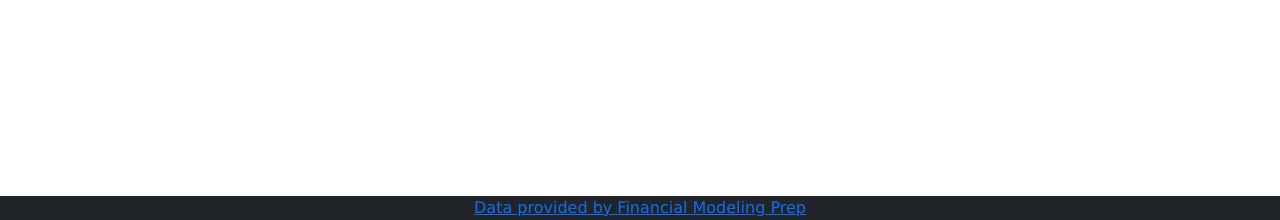
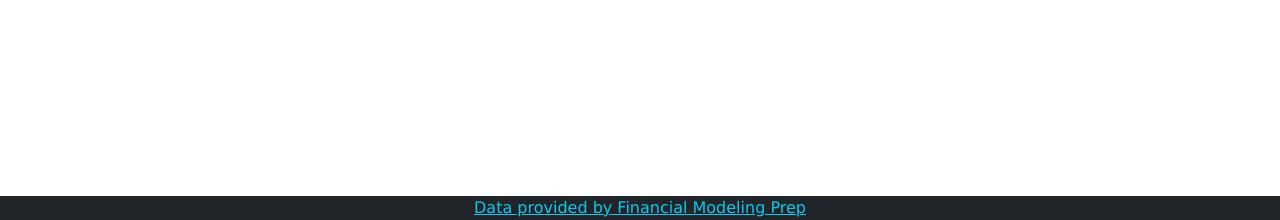
Before and after one commit to Abhiek187/how-to-stock, a Django app: page /stockapp/ in a window 1280 px wide. Shown: the part 580-800 px from the top of the page. Run offline with Django 3.2, Linux system fonts and the light colour scheme.

Commit message:
Improve the contrast of the footer

```diff
--- a/stockhelper/stockapp/templates/stockapp/index.html
+++ b/stockhelper/stockapp/templates/stockapp/index.html
@@ -62,7 +62,7 @@
             {% endblock %}
         </main>
         <footer class="credit bg-dark">
-            <a href="https://financialmodelingprep.com/developer/docs/">Data provided by Financial Modeling Prep</a>
+            <a href="https://financialmodelingprep.com/developer/docs/" class="text-info" target="_blank" rel="noopener noreferrer">Data provided by Financial Modeling Prep</a>
         </footer>
         <!-- JS -->
         <script src="https://cdn.jsdelivr.net/npm/bootstrap@5.0.0-beta2/dist/js/bootstrap.bundle.min.js" integrity="sha384-b5kHyXgcpbZJO/tY9Ul7kGkf1S0CWuKcCD38l8YkeH8z8QjE0GmW1gYU5S9FOnJ0" crossorigin="anonymous"></script>
```
